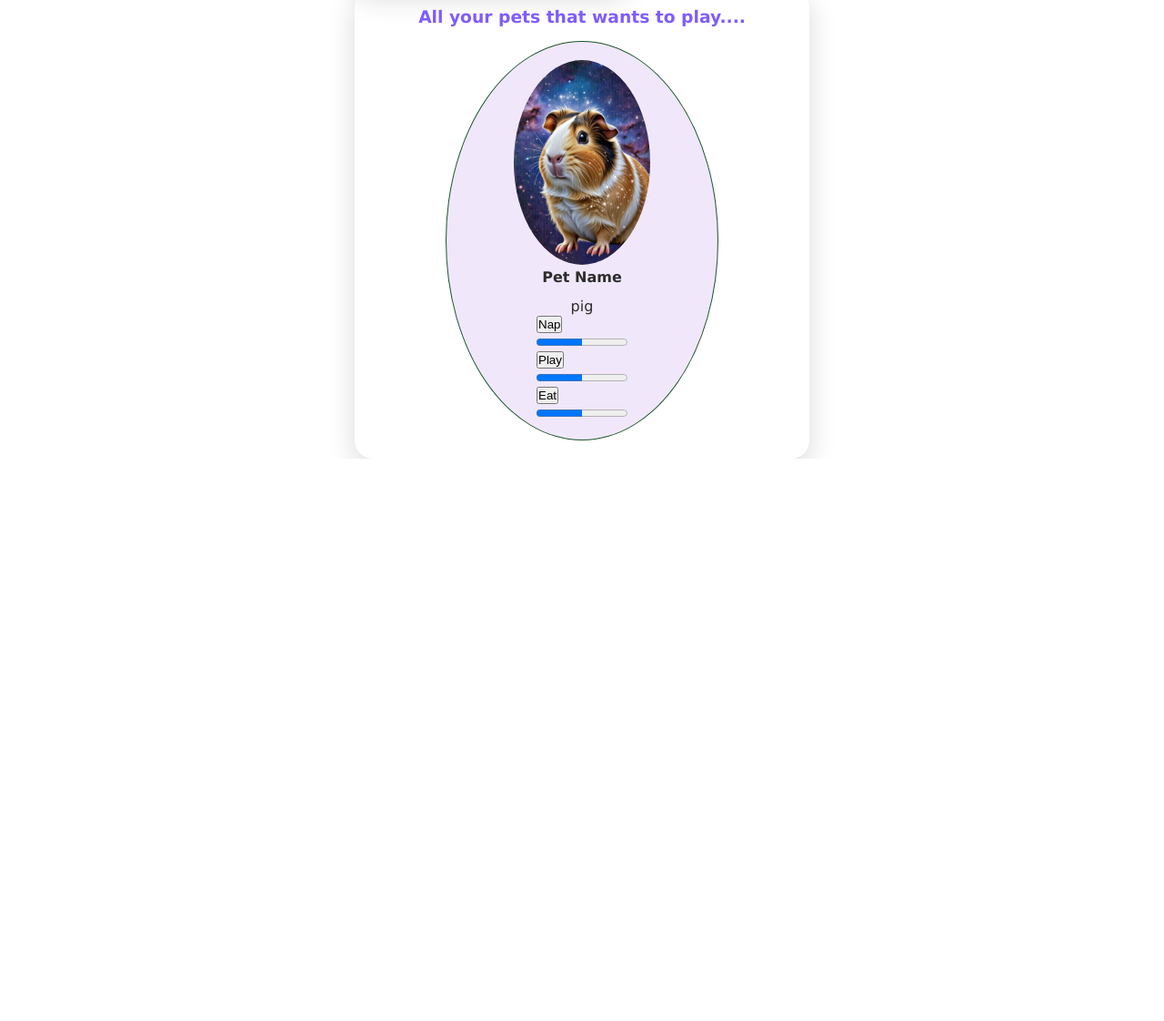
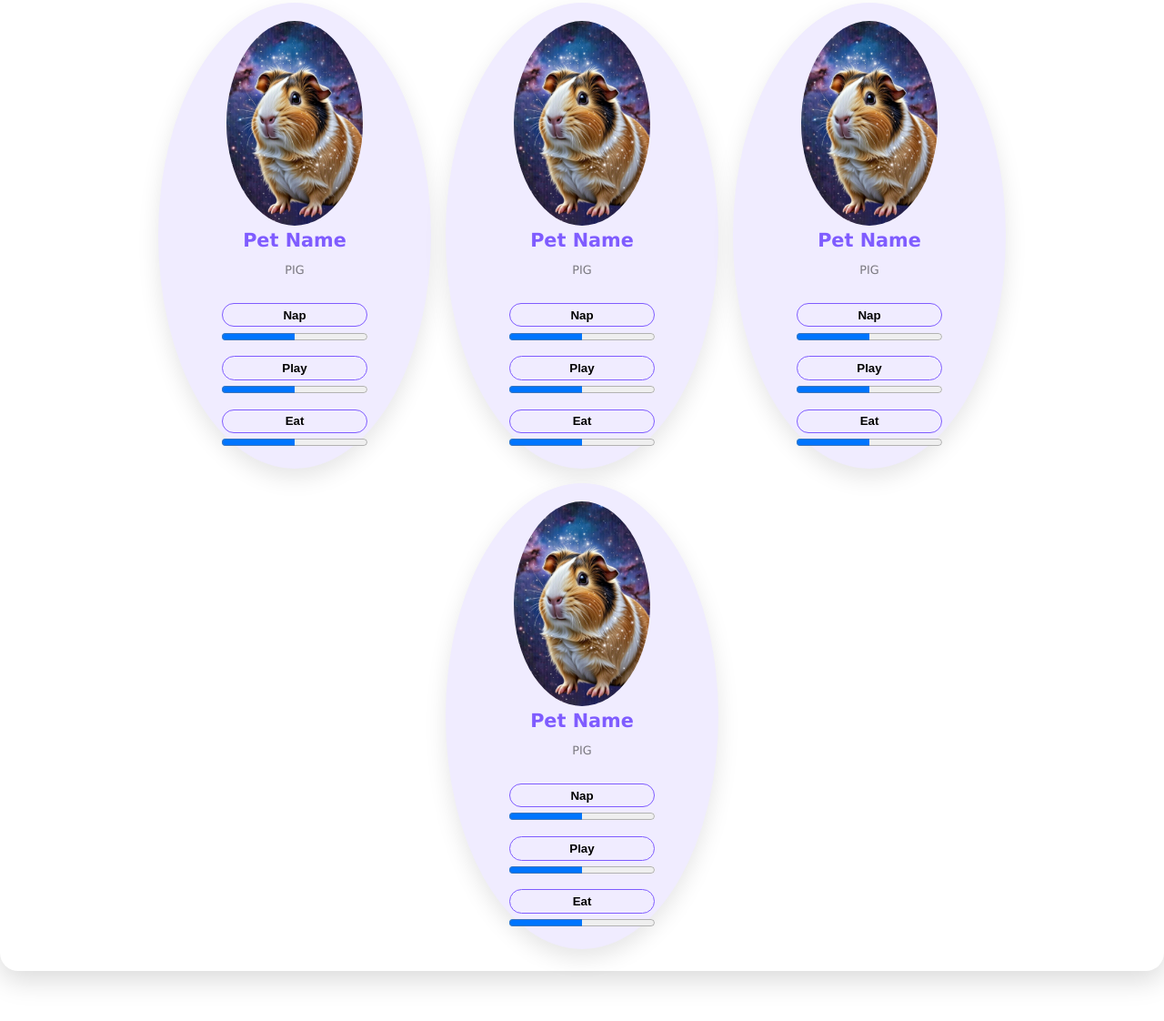
Before and after one commit to Pauline444/tamagotchi, a plain HTML site: page index.html in a window 1280 px wide. Shown: the part 564-1686 px from the top of the page at 91% size. Before the commit the page ends 1068 px from the top, so only its background shows below. Drawn offline with Linux system fonts and the light colour scheme.

Commit message:
adding styles and changing layout structure

```diff
--- a/index.html
+++ b/index.html
@@ -17,10 +17,9 @@
     <main>
         <section id="pet-properties">
             <h2>Custom design your pet:</h2>
-            <label for="pet-name">Choose your own name: </label>
+            <label for="pet-name">Choose your own name or leave blank for a random name... </label>
             <input type="text" id="pet-name"><br>
-            <label for="pet-random">Or slump a name: </label>
-            <button>Slump Name</button><br>
+
             <label for="pet-option">Choose a pet:</label>
             <select id="pet-option">
                 <option value="dog" selected>dog</option>
@@ -30,9 +29,10 @@
             </select><br>
             <button class="pet-btn">Create Pet</button>
         </section>
-        <section id="pet-cards">
+        <section id="pet-container">
             <!--Cards with made up pets-->
             <h3>All your pets that wants to play....</h3>
+            <div id="pet-cards">
                 <div class="pet-card">
                     <div class="pet-img">
                         <img src="images/4eefad81-1549-41fd-9a89-a40be795deac.jpg" alt="image of your pet">
@@ -48,11 +48,54 @@
                         <progress value="50" max="100"></progress>
                     </div>
                 </div>
+                <div class="pet-card">
+                    <div class="pet-img">
+                        <img src="images/4eefad81-1549-41fd-9a89-a40be795deac.jpg" alt="image of your pet">
+                    </div>
+                    <h4 class="name">Pet Name</h4>
+                    <p class="animal-type">pig</p>
+                    <div class="progress-bar">
+                        <button>Nap</button><br>
+                        <progress value="50" max="100"></progress><br>
+                        <button>Play</button><br>
+                        <progress value="50" max="100"></progress><br>
+                        <button>Eat</button><br>
+                        <progress value="50" max="100"></progress>
+                    </div>
+                </div>
+                <div class="pet-card">
+                    <div class="pet-img">
+                        <img src="images/4eefad81-1549-41fd-9a89-a40be795deac.jpg" alt="image of your pet">
+                    </div>
+                    <h4 class="name">Pet Name</h4>
+                    <p class="animal-type">pig</p>
+                    <div class="progress-bar">
+                        <button>Nap</button><br>
+                        <progress value="50" max="100"></progress><br>
+                        <button>Play</button><br>
+                        <progress value="50" max="100"></progress><br>
+                        <button>Eat</button><br>
+                        <progress value="50" max="100"></progress>
+                    </div>
+                </div>
+                <div class="pet-card">
+                    <div class="pet-img">
+                        <img src="images/4eefad81-1549-41fd-9a89-a40be795deac.jpg" alt="image of your pet">
+                    </div>
+                    <h4 class="name">Pet Name</h4>
+                    <p class="animal-type">pig</p>
+                    <div class="progress-bar">
+                        <button>Nap</button><br>
+                        <progress value="50" max="100"></progress><br>
+                        <button>Play</button><br>
+                        <progress value="50" max="100"></progress><br>
+                        <button>Eat</button><br>
+                        <progress value="50" max="100"></progress>
+                    </div>
+                </div>
+            </div>
         </section>
     </main>
-    <footer>
-
-    </footer>
 </body>
 
 </html>
--- a/styles.css
+++ b/styles.css
@@ -7,10 +7,7 @@
 body {
     color: rgb(44, 44, 44);
     font-family: 'Lucida Sans', 'Lucida Sans Regular', 'Lucida Grande', 'Lucida Sans Unicode', Geneva, Verdana, sans-serif;
-    display: flex;
-    flex-direction: column;
-    justify-content: center;
-    align-items: center;
+    width: 100vw;
 }
 
 #hero {
@@ -30,8 +27,17 @@ body {
     font-size: 60px;
 }
 
+main {
+    display: flex;
+    flex-direction: column;
+    justify-content: center;
+    align-items: center;
+    gap: 2rem;
+    margin-bottom: 3rem;
+}
+
 #pet-properties {
-    max-width: 300px;
+    max-width: 450px;
     background: white;
     padding: 1.5rem;
     border-radius: 20px;
@@ -77,20 +83,26 @@ body {
     transform: translateY(-2px);
 }
 
+#pet-container {
+    box-shadow: 0 10px 30px rgba(0, 0, 0, 0.15);
+    border-radius: 20px;
+    width: 100%;
+    padding: 1.5rem;
+    margin: 1rem;
+}
+
+#pet-container h3 {
+    margin-bottom: 1rem;
+    color: #7f5cff;
+}
+
 #pet-cards {
     display: flex;
-    flex-direction: column;
+    flex-direction: row;
+    flex-wrap: wrap;
     justify-content: center;
     align-items: center;
-    box-shadow: 0 10px 30px rgba(0, 0, 0, 0.15);
-    border-radius: 20px;
-    width: 500px;
-    padding: 20px;
-}
-
-#pet-cards h3 {
-    margin-bottom: 1rem;
-    color: #7f5cff;
+    gap: 1rem;
 }
 
 .pet-card {
@@ -98,8 +110,8 @@ body {
     flex-direction: column;
     justify-content: center;
     align-items: center;
-    background-color: rgb(240, 231, 250);
-    border: 1px solid rgb(27, 84, 42);
+    box-shadow: 0 10px 25px rgba(0, 0, 0, 0.10);
+    background-color: #f0ecff;
     border-radius: 100%;
     padding: 20px;
     width: 300px;
@@ -114,6 +126,31 @@ body {
     border-radius: 100%;
 }
 
-.pet-card progress {
-    width: 100px;
+.pet-card .name {
+    font-size: 1.3rem;
+    color: #7f5cff;
 }
+
+.pet-card .animal-type {
+    text-transform: uppercase;
+    font-size: 0.8rem;
+    opacity: 0.6;
+    margin-bottom: 1rem;
+}
+
+.progress-bar button {
+    margin-top: 0.8rem;
+    width: 100%;
+    padding: 0.3rem;
+    border-radius: 999px;
+    background-color: #f0ecff;
+    border: 1px solid #7f5cff;
+    font-weight: bold;
+    cursor: pointer;
+    transition: transform 0.2s, background 0.2s;
+}
+
+.progress-bar button:hover {
+    background: #ddd5ff;
+    transform: translateY(-2px);
+}
```
Lines whose indentation alone changed are shown as unchanged.
